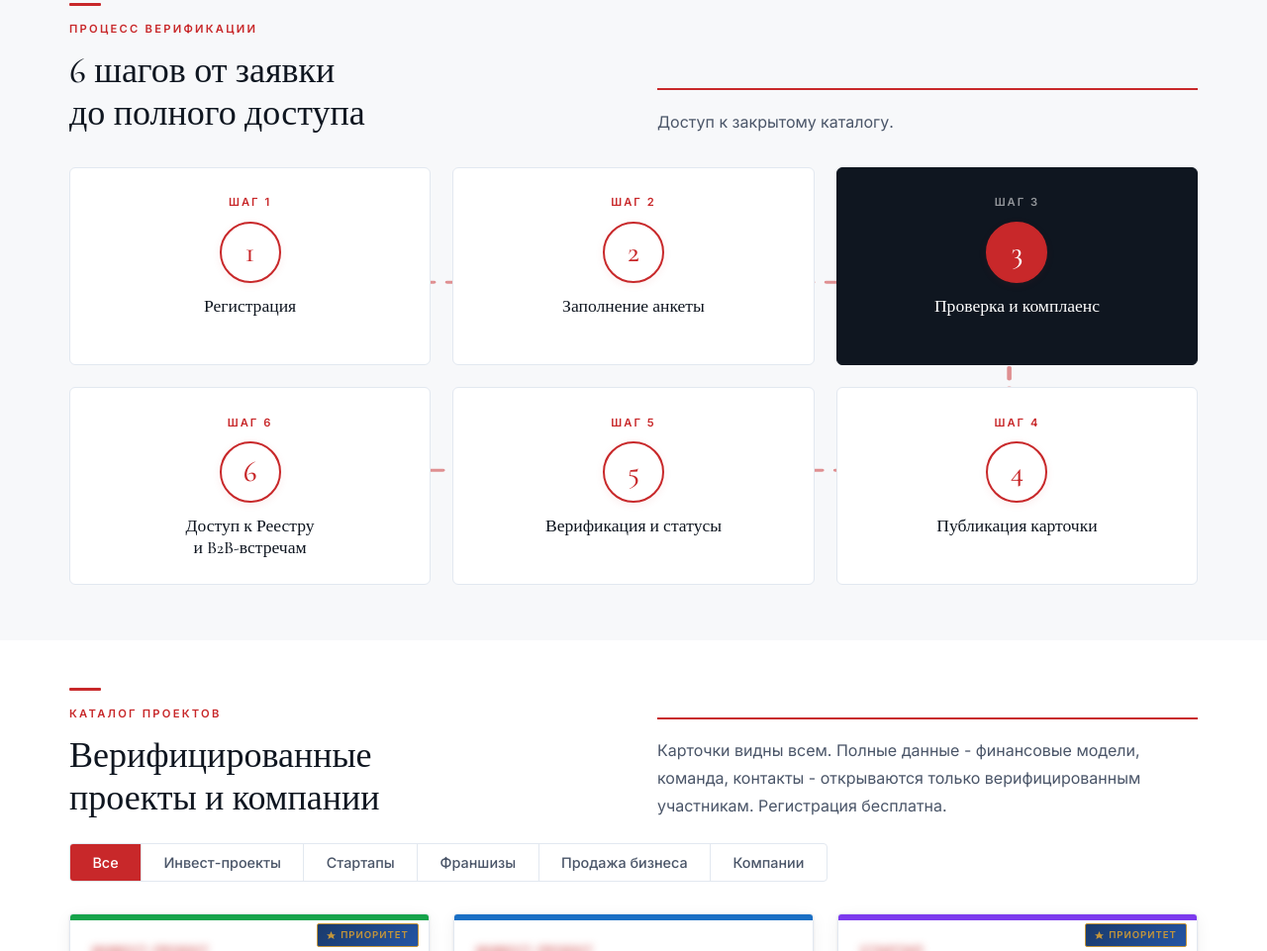
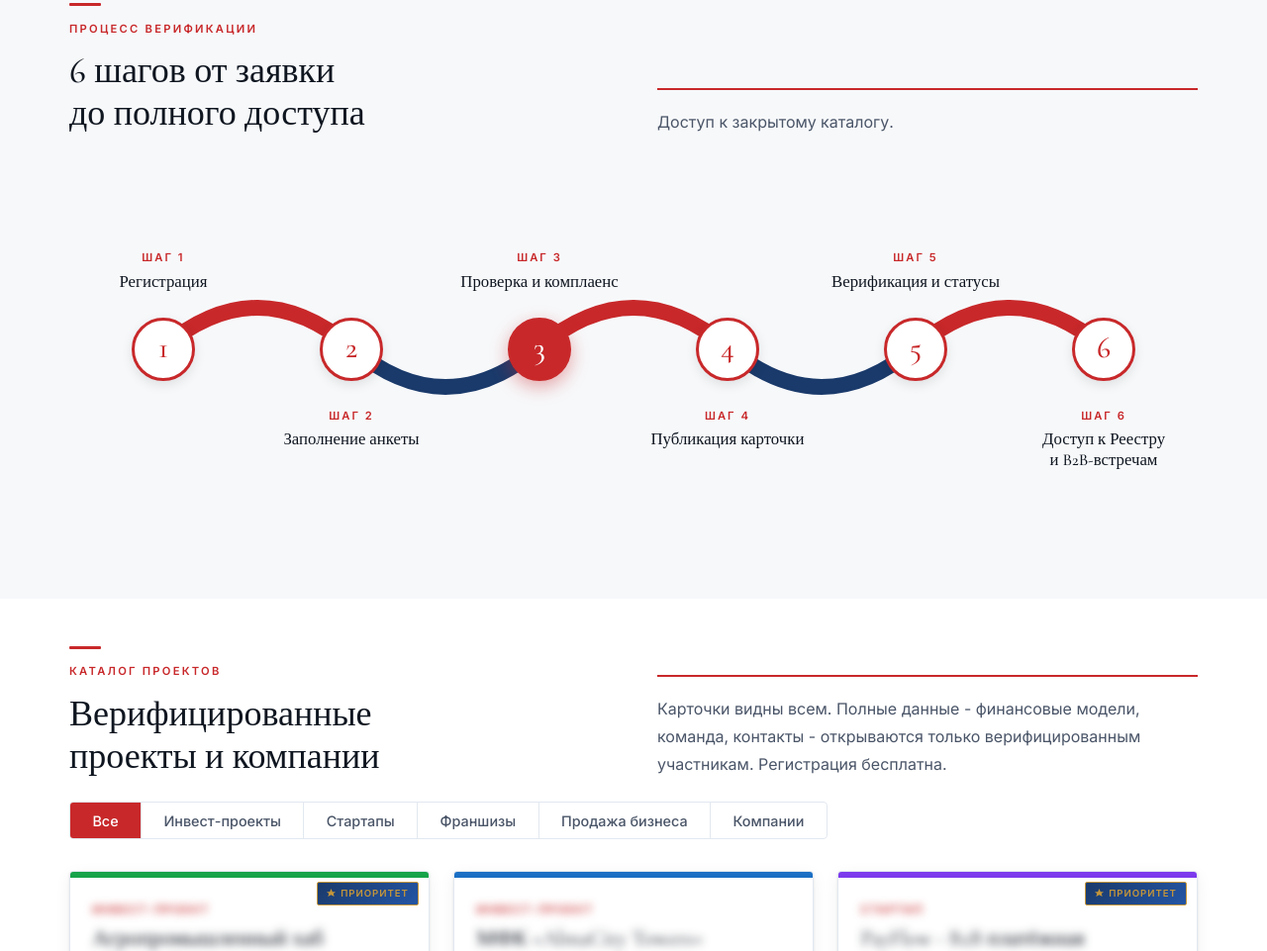
Before and after one commit to abylay-sys/atameken-club, a website: page public/index.html in a window 1280 px wide. Shown: the part 1821-2782 px from the top of the page at 99% size. Drawn offline with nearby package versions, Linux system fonts and the light colour scheme.

Commit message:
Verification steps: redesign as colored wave with 6 nodes
Replaced the snake grid with a flowing wave: 5 SVG arcs alternating
between red and navy connect 6 evenly-spaced numbered circles. Labels
sit above/below each circle in alternating rhythm:
  • Шаг 1 above, Шаг 2 below, Шаг 3 above (active red fill),
    Шаг 4 below, Шаг 5 above, Шаг 6 below.

Hover scales and fills the circle. Mobile breakpoint hides the wave
and shows a simple ordered list with red number bubbles.

Co-Authored-By: Claude Opus 4.7 <noreply@anthropic.com>

```diff
--- a/public/index.html
+++ b/public/index.html
@@ -201,31 +201,27 @@ nav.scrolled{box-shadow:var(--shadow)}
 .step-box.highlight .step-num{color:var(--red);opacity:.35}
 .step-box.highlight .step-phase{color:rgba(255,255,255,.5)}
 
-/* SNAKE LAYOUT (6 шагов) */
-.steps-snake{position:relative;display:grid;grid-template-columns:repeat(3,1fr);gap:1.4rem;padding:.5rem 0}
-.snake-line{position:absolute;inset:0;width:100%;height:100%;pointer-events:none;z-index:1}
-.step-cell{position:relative;z-index:2;background:#fff;border:1.5px solid var(--border);padding:1.6rem 1.25rem 1.4rem;border-radius:6px;display:flex;flex-direction:column;align-items:center;gap:.65rem;text-align:center;transition:all .3s;min-height:200px;justify-content:flex-start}
-.step-cell:hover{border-color:var(--red);box-shadow:0 8px 24px rgba(200,40,42,.14);transform:translateY(-3px)}
-.step-cell:hover .step-circle{background:var(--red);color:#fff;transform:scale(1.05)}
-.step-cell.active{background:var(--ink);border-color:var(--ink)}
-.step-cell.active .step-circle{background:var(--red);border-color:var(--red);color:#fff}
-.step-cell.active .step-title{color:#fff}
-.step-cell.active .step-cell-tag{color:rgba(255,255,255,.55)}
-.step-cell.active:hover{box-shadow:0 8px 24px rgba(15,22,32,.3)}
-.step-cell-tag{font-size:var(--t0);font-weight:700;letter-spacing:.18em;text-transform:uppercase;color:var(--red)}
-.step-circle{width:62px;height:62px;border-radius:50%;background:#fff;border:2.5px solid var(--red);color:var(--red);display:flex;align-items:center;justify-content:center;font-family:'Cormorant Garamond',serif;font-size:1.85rem;font-weight:500;transition:all .3s;box-shadow:0 2px 8px rgba(200,40,42,.08)}
-.step-title{font-family:'Cormorant Garamond',serif;font-size:1.1rem;font-weight:500;color:var(--ink);line-height:1.25;margin-top:.15rem}
-/* Snake path: 1,2,3 top — 6,5,4 bottom (reverse) */
-.steps-snake .step-cell:nth-child(2){grid-area:1/1}
-.steps-snake .step-cell:nth-child(3){grid-area:1/2}
-.steps-snake .step-cell:nth-child(4){grid-area:1/3}
-.steps-snake .step-cell:nth-child(5){grid-area:2/3}
-.steps-snake .step-cell:nth-child(6){grid-area:2/2}
-.steps-snake .step-cell:nth-child(7){grid-area:2/1}
+/* WAVE LAYOUT (6 шагов) */
+.steps-wave{position:relative;height:380px;margin:1rem 0;max-width:1200px}
+.wave-bg{position:absolute;left:0;right:0;top:90px;width:100%;height:200px;pointer-events:none;z-index:1}
+.wave-step{position:absolute;top:160px;transform:translateX(-50%);z-index:3;display:flex;flex-direction:column;align-items:center;gap:0;width:170px}
+.ws-circle{display:flex;width:64px;height:64px;border-radius:50%;background:#fff;border:3px solid var(--red);color:var(--red);align-items:center;justify-content:center;font-size:1.9rem;font-family:'Cormorant Garamond',serif;font-weight:500;box-shadow:0 4px 12px rgba(0,0,0,.1);transition:all .3s;cursor:default}
+.wave-step:hover .ws-circle{background:var(--red);color:#fff;transform:scale(1.08)}
+.ws-circle-active{background:var(--red);color:#fff;border-color:var(--red);box-shadow:0 6px 18px rgba(200,40,42,.4)}
+.ws-label{position:absolute;left:50%;transform:translateX(-50%);text-align:center;width:170px}
+.ws-label.above{bottom:90px}
+.ws-label.below{top:90px}
+.ws-tag{font-size:.7rem;font-weight:700;letter-spacing:.18em;text-transform:uppercase;color:var(--red);margin-bottom:.25rem}
+.ws-title{font-family:'Cormorant Garamond',serif;font-size:1.05rem;font-weight:500;color:var(--ink);line-height:1.25}
+.steps-mobile{display:none;list-style:none;padding:0;margin:0;counter-reset:steps}
 @media(max-width:900px){
-  .steps-snake{grid-template-columns:1fr}
-  .steps-snake .step-cell{grid-area:auto !important}
-  .snake-line{display:none}
+  .steps-wave{height:auto}
+  .wave-bg,.wave-step{display:none}
+  .steps-mobile{display:flex;flex-direction:column;gap:.85rem}
+  .steps-mobile li{display:flex;gap:1rem;align-items:center;background:#fff;border:1px solid var(--border);border-radius:6px;padding:.95rem 1rem;transition:all .2s}
+  .steps-mobile li:hover{border-color:var(--red);box-shadow:0 3px 10px rgba(200,40,42,.1)}
+  .steps-mobile li > span{display:flex;width:42px;height:42px;border-radius:50%;background:var(--red);color:#fff;align-items:center;justify-content:center;font-family:'Cormorant Garamond',serif;font-size:1.3rem;font-weight:500;flex-shrink:0}
+  .steps-mobile li strong{font-family:'Cormorant Garamond',serif;font-size:1.05rem;font-weight:500;color:var(--ink)}
 }
 .step-box.highlight h3{color:#fff}
 .step-box.highlight p{color:rgba(255,255,255,.6)}
@@ -830,40 +826,68 @@ footer{background:var(--ink2);padding:2rem 3rem;display:flex;align-items:center;
         </div>
       </div>
     </div>
-    <div class="steps-snake reveal">
-      <svg class="snake-line" viewBox="0 0 100 60" preserveAspectRatio="none" aria-hidden="true">
-        <path d="M 16.7 17 H 83.3 V 43 H 16.7" fill="none" stroke="#C8282A" stroke-width="0.4" stroke-dasharray="1.6 1.2" stroke-linecap="round" opacity=".5"/>
+    <div class="steps-wave reveal">
+      <svg class="wave-bg" viewBox="0 0 1200 200" preserveAspectRatio="none" aria-hidden="true">
+        <!-- 5 arcs alternating up/down between 6 circles at x=100,300,500,700,900,1100; y=100 -->
+        <path d="M 100 100 Q 200 20 300 100"   stroke="#C8282A" stroke-width="16" fill="none" stroke-linecap="round" vector-effect="non-scaling-stroke"/>
+        <path d="M 300 100 Q 400 180 500 100"  stroke="#1A3A6B" stroke-width="16" fill="none" stroke-linecap="round" vector-effect="non-scaling-stroke"/>
+        <path d="M 500 100 Q 600 20 700 100"   stroke="#C8282A" stroke-width="16" fill="none" stroke-linecap="round" vector-effect="non-scaling-stroke"/>
+        <path d="M 700 100 Q 800 180 900 100"  stroke="#1A3A6B" stroke-width="16" fill="none" stroke-linecap="round" vector-effect="non-scaling-stroke"/>
+        <path d="M 900 100 Q 1000 20 1100 100" stroke="#C8282A" stroke-width="16" fill="none" stroke-linecap="round" vector-effect="non-scaling-stroke"/>
       </svg>
-      <div class="step-cell">
-        <div class="step-cell-tag">Шаг 1</div>
-        <span class="step-circle">1</span>
-        <div class="step-title">Регистрация</div>
-      </div>
-      <div class="step-cell">
-        <div class="step-cell-tag">Шаг 2</div>
-        <span class="step-circle">2</span>
-        <div class="step-title">Заполнение анкеты</div>
-      </div>
-      <div class="step-cell active">
-        <div class="step-cell-tag">Шаг 3</div>
-        <span class="step-circle">3</span>
-        <div class="step-title">Проверка и комплаенс</div>
-      </div>
-      <div class="step-cell">
-        <div class="step-cell-tag">Шаг 4</div>
-        <span class="step-circle">4</span>
-        <div class="step-title">Публикация карточки</div>
-      </div>
-      <div class="step-cell">
-        <div class="step-cell-tag">Шаг 5</div>
-        <span class="step-circle">5</span>
-        <div class="step-title">Верификация и статусы</div>
-      </div>
-      <div class="step-cell">
-        <div class="step-cell-tag">Шаг 6</div>
-        <span class="step-circle">6</span>
-        <div class="step-title">Доступ к Реестру<br/>и B2B-встречам</div>
-      </div>
+
+      <div class="wave-step" style="left:8.33%">
+        <div class="ws-label above">
+          <div class="ws-tag">Шаг 1</div>
+          <div class="ws-title">Регистрация</div>
+        </div>
+        <span class="ws-circle">1</span>
+      </div>
+      <div class="wave-step" style="left:25%">
+        <div class="ws-label below">
+          <div class="ws-tag">Шаг 2</div>
+          <div class="ws-title">Заполнение анкеты</div>
+        </div>
+        <span class="ws-circle">2</span>
+      </div>
+      <div class="wave-step" style="left:41.67%">
+        <div class="ws-label above">
+          <div class="ws-tag">Шаг 3</div>
+          <div class="ws-title">Проверка и комплаенс</div>
+        </div>
+        <span class="ws-circle ws-circle-active">3</span>
+      </div>
+      <div class="wave-step" style="left:58.33%">
+        <div class="ws-label below">
+          <div class="ws-tag">Шаг 4</div>
+          <div class="ws-title">Публикация карточки</div>
+        </div>
+        <span class="ws-circle">4</span>
+      </div>
+      <div class="wave-step" style="left:75%">
+        <div class="ws-label above">
+          <div class="ws-tag">Шаг 5</div>
+          <div class="ws-title">Верификация и статусы</div>
+        </div>
+        <span class="ws-circle">5</span>
+      </div>
+      <div class="wave-step" style="left:91.67%">
+        <div class="ws-label below">
+          <div class="ws-tag">Шаг 6</div>
+          <div class="ws-title">Доступ к Реестру<br/>и B2B-встречам</div>
+        </div>
+        <span class="ws-circle">6</span>
+      </div>
+
+      <!-- Mobile fallback list (shown only on small screens) -->
+      <ol class="steps-mobile">
+        <li><span>1</span><div><strong>Регистрация</strong></div></li>
+        <li><span>2</span><div><strong>Заполнение анкеты</strong></div></li>
+        <li><span>3</span><div><strong>Проверка и комплаенс</strong></div></li>
+        <li><span>4</span><div><strong>Публикация карточки</strong></div></li>
+        <li><span>5</span><div><strong>Верификация и статусы</strong></div></li>
+        <li><span>6</span><div><strong>Доступ к Реестру и B2B-встречам</strong></div></li>
+      </ol>
     </div>
   </div>
 </section>
```
